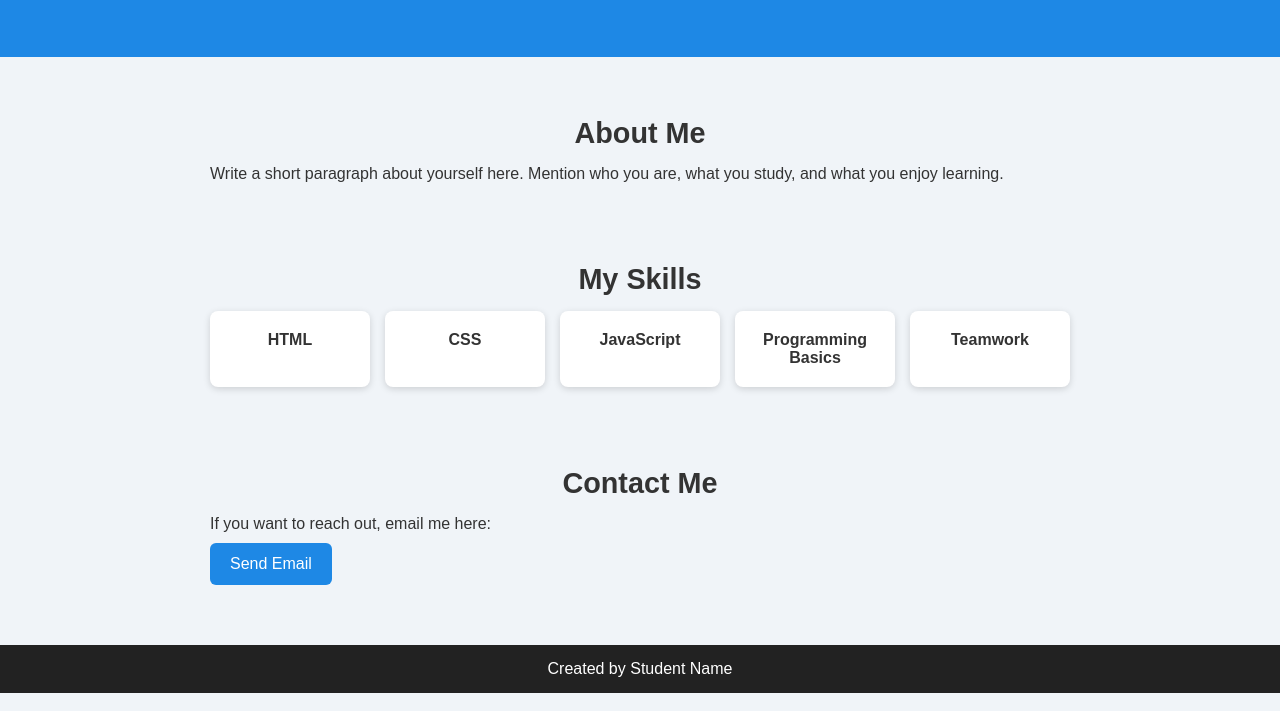
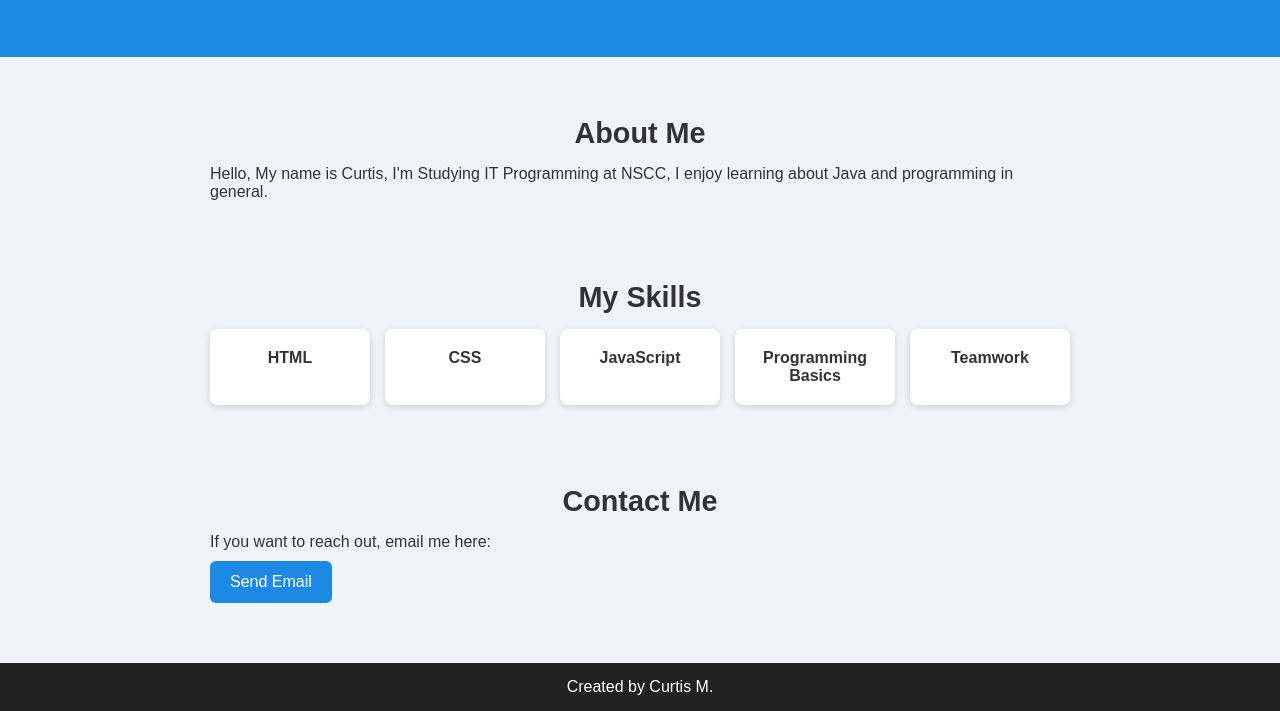
Before and after one commit to CM8012/cm8012.github.io, a plain HTML site: page index.html in a window 1280 px wide. Shown: the part 136-847 px from the top of the page. Drawn offline with Linux system fonts and the light colour scheme.

Commit message:
edited template

```diff
--- a/index.html
+++ b/index.html
@@ -20,7 +20,7 @@
 <section class="about">
     <h2>About Me</h2>
     <p>
-        Write a short paragraph about yourself here. Mention who you are, what you study, and what you enjoy learning.
+        Hello, My name is Curtis, I'm Studying IT Programming at NSCC, I enjoy learning about Java and programming in general.
     </p>
 </section>
 
@@ -48,7 +48,7 @@
 
 
 <footer>
-    <p>Created by Student Name</p>
+    <p>Created by Curtis M.</p>
 </footer>
 
 
```
